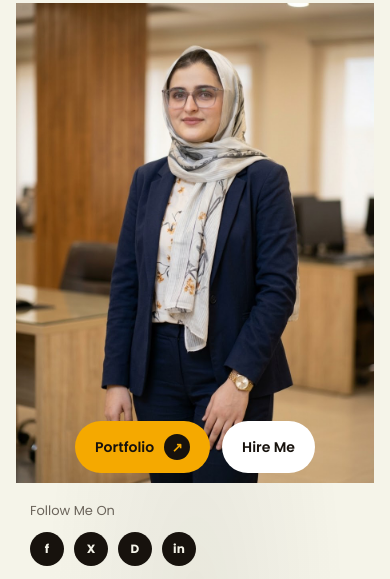
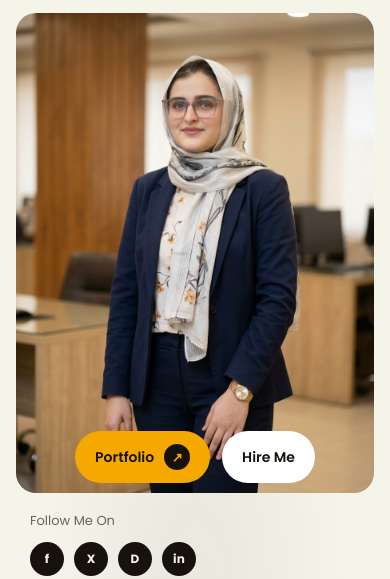
Before and after one commit to iqra775/portfolio-web, a plain HTML site: page index.html in a window 390 px wide. Shown: the part 228-807 px from the top of the page. Drawn offline with Linux system fonts and the light colour scheme.

Commit message:
mobile view is ready

```diff
--- a/style.css
+++ b/style.css
@@ -370,3 +370,19 @@ form{padding:18px}
   opacity: 1 !important;
   visibility: visible !important;
 }
+
+
+
+
+
+@media (max-width: 600px){
+  .portrait{
+    padding-top: 10px;
+  }
+  .portrait img{
+    border-radius: 20px;
+  }
+  .ab-img{
+    padding: 0px !important;
+  }
+}
```
